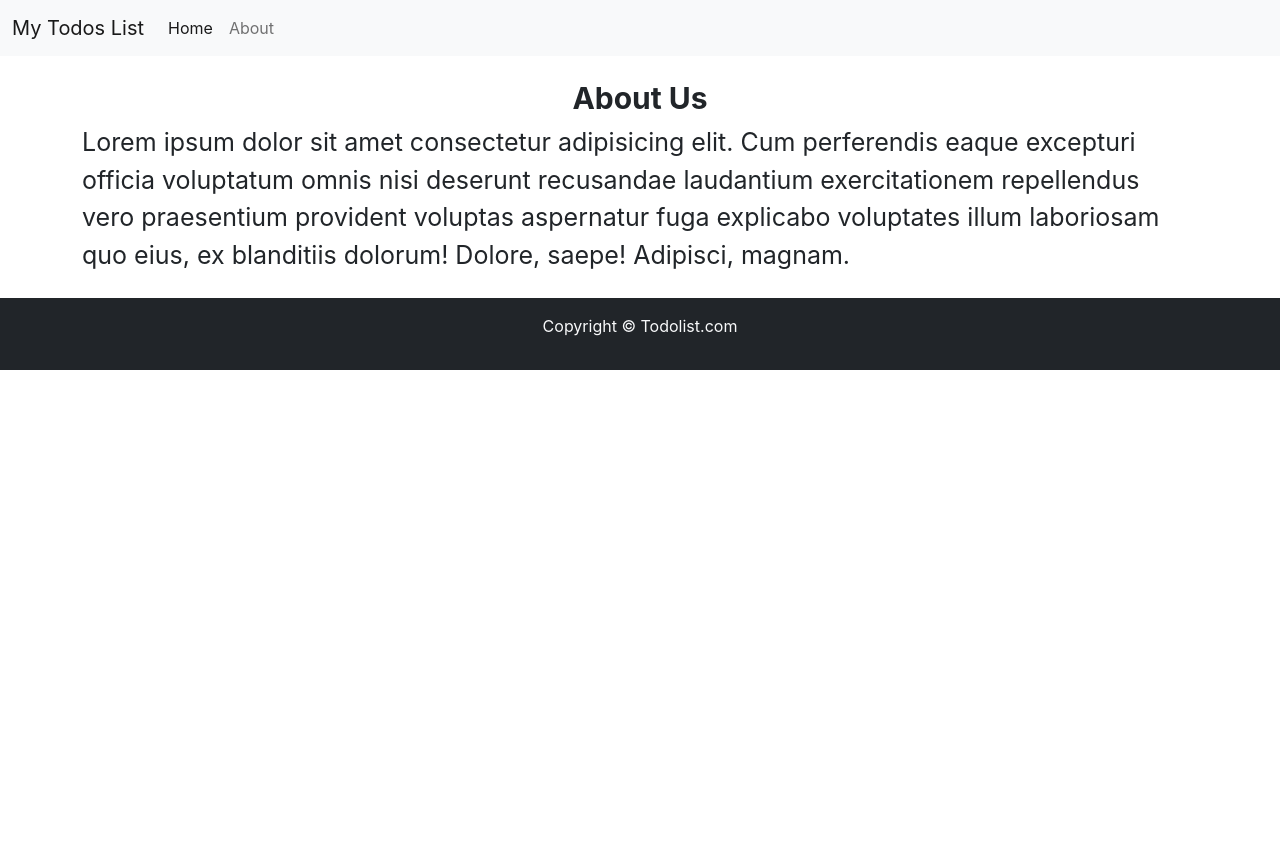
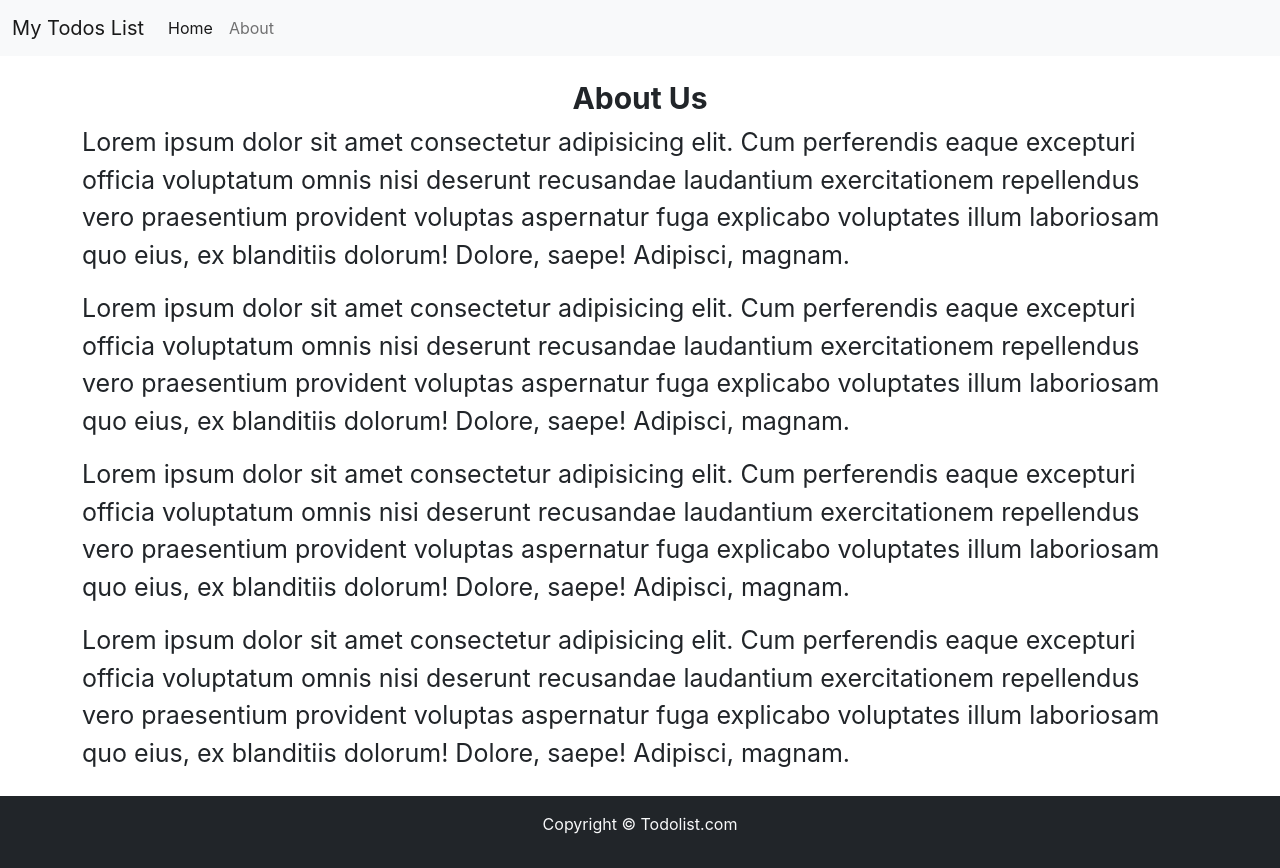
Before and after one commit to ameybobade/Todo-list, a React (Create React App) app: page /about in a window 1280 px wide. Before the commit the page ends 800 px from the top, so only its background shows below. Built offline with nearby package versions, Linux system fonts and the light colour scheme.

Commit message:
css changed

```diff
--- a/src/Components/About.js
+++ b/src/Components/About.js
@@ -1,6 +1,9 @@
 import React from 'react'
 
 export const About = () => {
+    let myStyles={
+        minHeight:"85vh",
+    }
     let hStyle={
         minHeight: "100%",
         fontSize:"30px",
@@ -11,8 +14,11 @@ export const About = () => {
     }
 
     return (
-        <div className="container my-4">
+        <div className="container my-4" style={myStyles}>
             <h2 style={hStyle} className="text-center">About Us</h2>
+            <p style={paraStyle}>Lorem ipsum dolor sit amet consectetur adipisicing elit. Cum perferendis eaque excepturi officia voluptatum omnis nisi deserunt recusandae laudantium exercitationem repellendus vero praesentium provident voluptas aspernatur fuga explicabo voluptates illum laboriosam quo eius, ex blanditiis dolorum! Dolore, saepe! Adipisci, magnam.</p>
+            <p style={paraStyle}>Lorem ipsum dolor sit amet consectetur adipisicing elit. Cum perferendis eaque excepturi officia voluptatum omnis nisi deserunt recusandae laudantium exercitationem repellendus vero praesentium provident voluptas aspernatur fuga explicabo voluptates illum laboriosam quo eius, ex blanditiis dolorum! Dolore, saepe! Adipisci, magnam.</p>
+            <p style={paraStyle}>Lorem ipsum dolor sit amet consectetur adipisicing elit. Cum perferendis eaque excepturi officia voluptatum omnis nisi deserunt recusandae laudantium exercitationem repellendus vero praesentium provident voluptas aspernatur fuga explicabo voluptates illum laboriosam quo eius, ex blanditiis dolorum! Dolore, saepe! Adipisci, magnam.</p>
             <p style={paraStyle}>Lorem ipsum dolor sit amet consectetur adipisicing elit. Cum perferendis eaque excepturi officia voluptatum omnis nisi deserunt recusandae laudantium exercitationem repellendus vero praesentium provident voluptas aspernatur fuga explicabo voluptates illum laboriosam quo eius, ex blanditiis dolorum! Dolore, saepe! Adipisci, magnam.</p>
         </div>
     )
```
